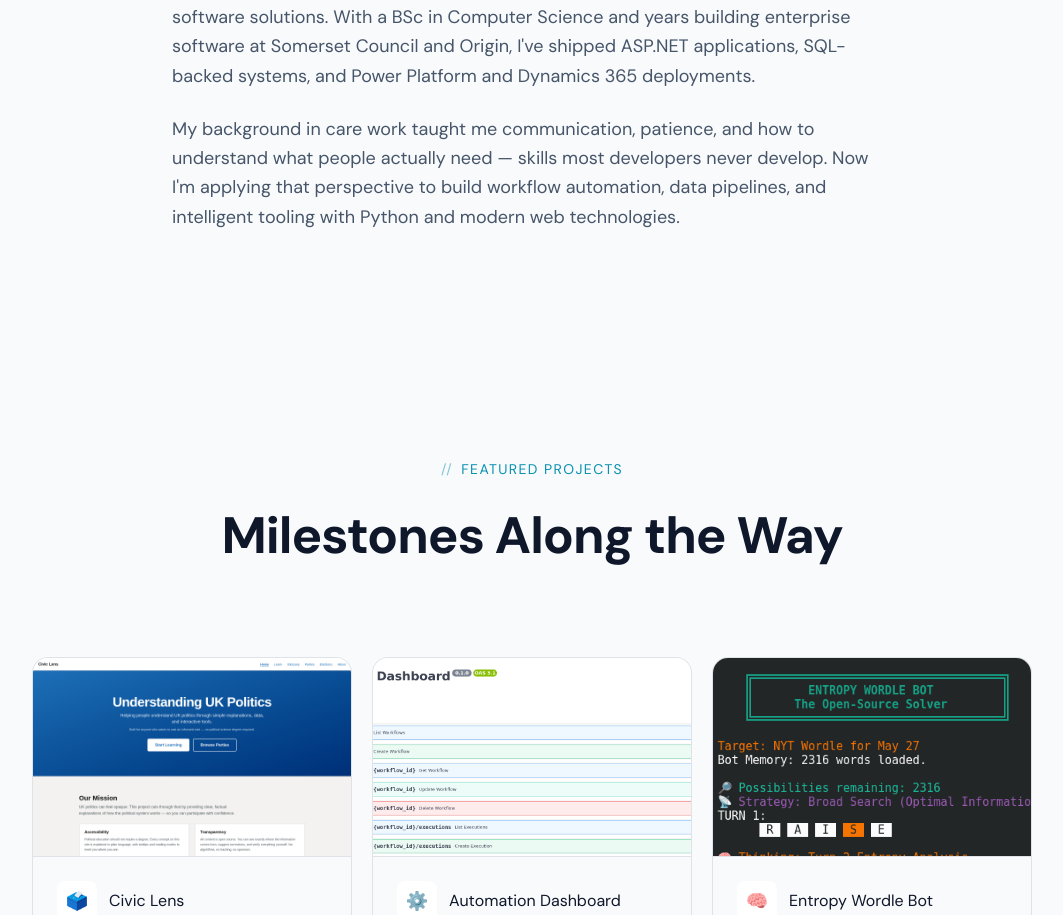
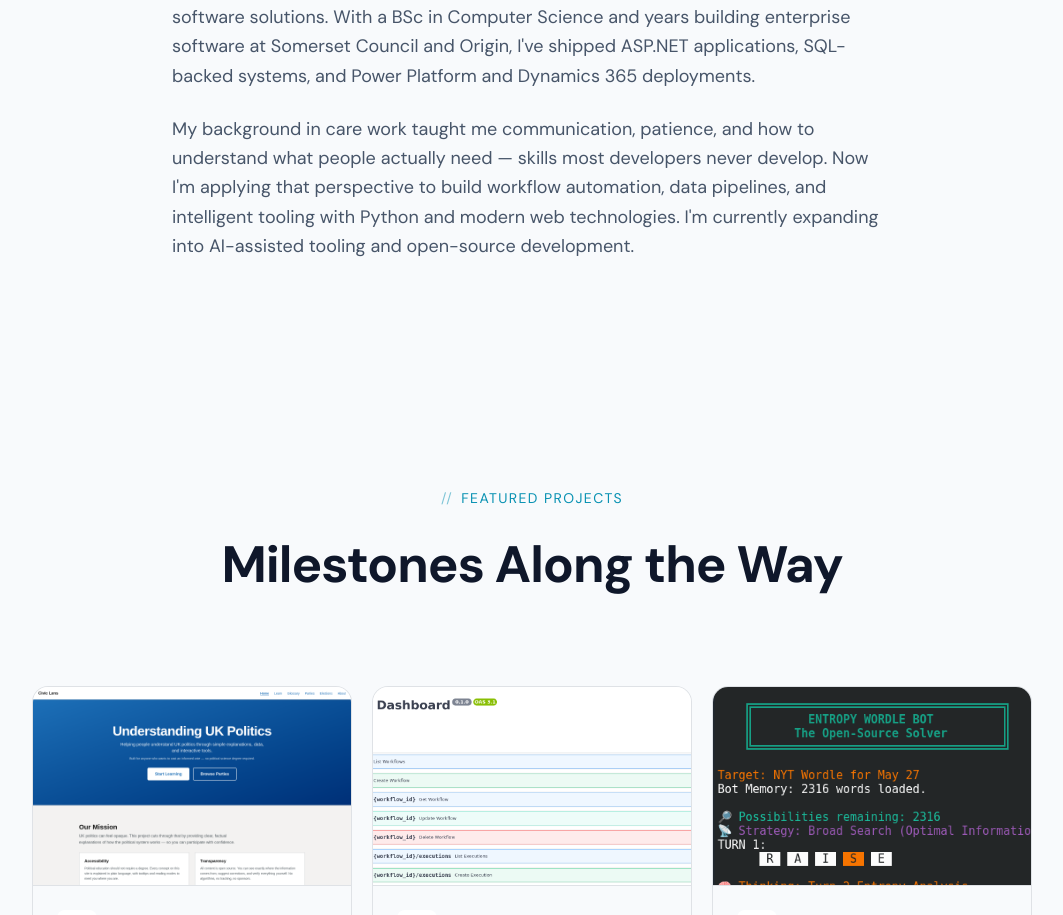
Before and after one commit to JHCodeQuest/JHPortfolio, a React (Vite) app: page / in a window 1280 px wide. Shown: the part 1347-2262 px from the top of the page, without its empty margins (108-1171 px from the left). Built offline with nearby package versions, Linux system fonts and the light colour scheme.

Commit message:
Add 'what I'm learning next' to About section

```diff
--- a/src/components/AboutSection.jsx
+++ b/src/components/AboutSection.jsx
@@ -33,7 +33,8 @@ export default function AboutSection() {
             My background in care work taught me communication, patience, and how to
             understand what people actually need — skills most developers never develop.
             Now I'm applying that perspective to build workflow automation, data pipelines,
-            and intelligent tooling with Python and modern web technologies.
+            and intelligent tooling with Python and modern web technologies. I'm currently
+            expanding into AI-assisted tooling and open-source development.
           </p>
         </div>
       </div>
```
